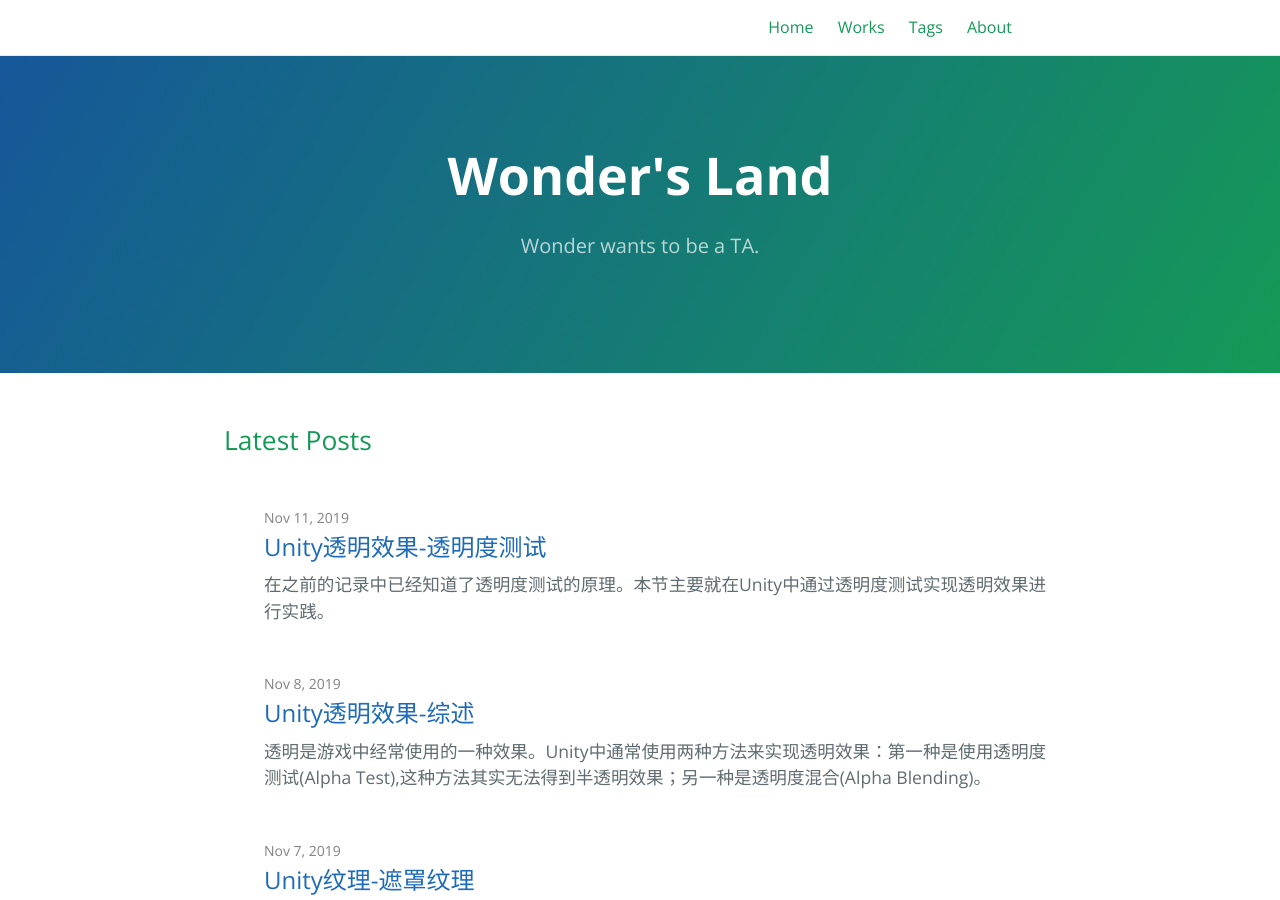
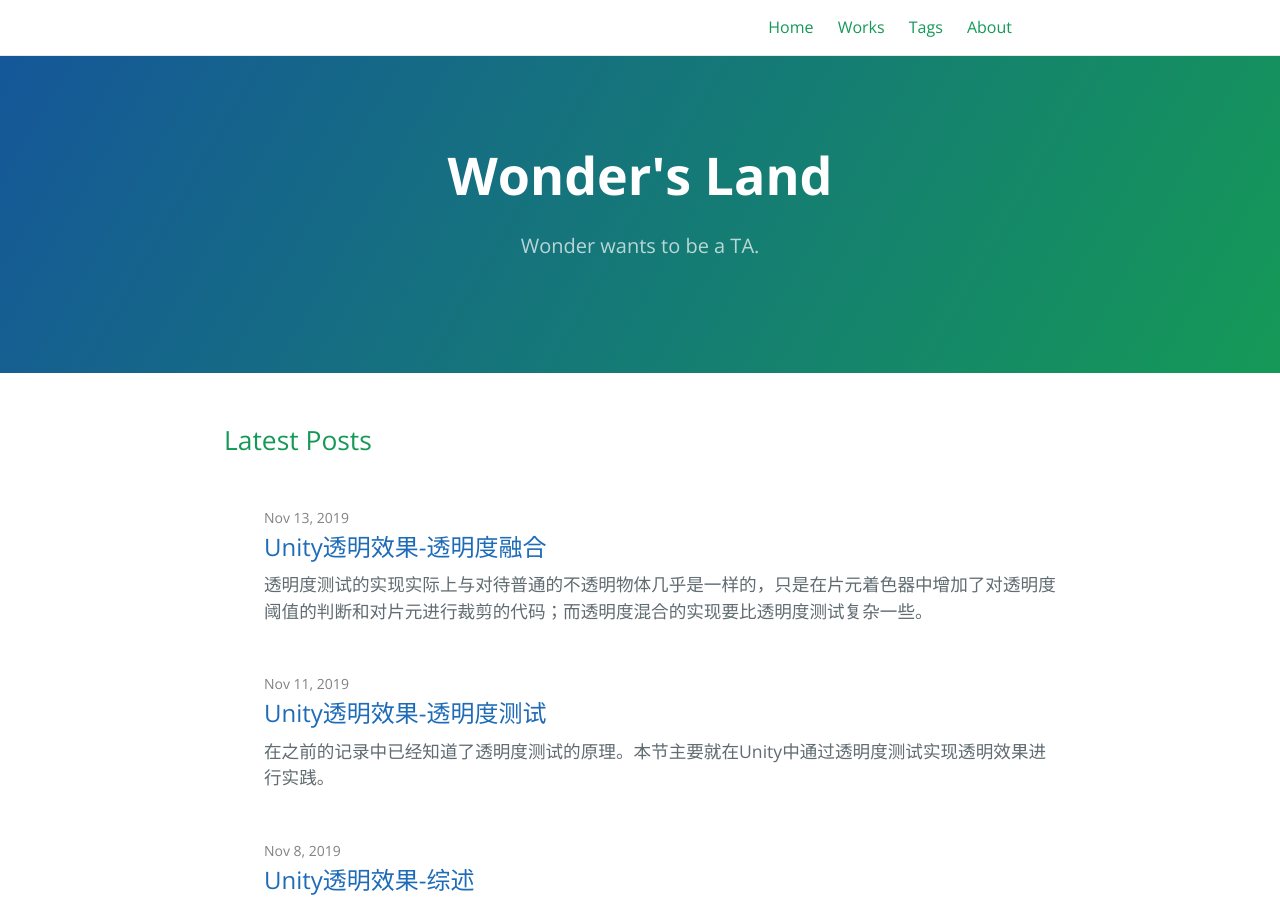
Before and after one commit to wonderly321/wonderly321.github.io, a Jekyll site: the page built from index.md, in a window 1280 px wide and 900 px high. Built offline with Jekyll 4.4.1, drawn with Linux system fonts in a browser that asks for light colours; some of the changed lines change nothing that is shown.

Commit message:
update Alpha III

````diff
--- a/_posts/2019-11-11-Alpha-Effect-II.md
+++ b/_posts/2019-11-11-Alpha-Effect-II.md
@@ -162,7 +162,7 @@ Shader "Custom/AlphaTest" {
 
 那么如何实现呢？
 
-很简单，只需新建一个AlphaTestBothSideMat和对应得AlphatTestBothSide Shader的代码并复制粘贴AlphaTest代码，在pass中添加一行:
+很简单，只需新建一个AlphaTestBothSideMat和对应的AlphatTestBothSide Shader的代码并复制粘贴AlphaTest代码，在pass中添加一行:
 
 ```GLSL
 Pass {
--- /dev/null
+++ b/_posts/2019-11-13-Alpha-Effect-III.md
@@ -0,0 +1,331 @@
+---
+layout: post
+title: "Unity透明效果-透明度融合"
+categories: shader
+author: "Wonder"
+meta: "Unity Shader"
+---
+
+透明度测试的实现实际上与对待普通的不透明物体几乎是一样的，只是在片元着色器中增加了对透明度阈值的判断和对片元进行裁剪的代码；而透明度混合的实现要比透明度测试复杂一些。
+
+
+
+**原理回顾**
+
+透明度混合可以得到真正的半透明效果。它会使用当前片元的透明度作为混合因子，与已经存储在颜色缓冲中的颜色值进行混合，得到新的颜色。它需要关闭深度写入，因而我们需要非常注意渲染的顺序。另外，透明度混合虽然关闭了深度写入，但没有关闭深度测试，只不过此时比较深度值将决定是否进行混合操作。在这种情况下，不透明物体出现在透明物体前的场景中，即使先渲染了不透明物体，也可以正常地遮挡住透明物体的部分。换句话说，对于透明度混合而言，深度是只读的。需要注意的是，要格外小心物体的渲染顺序
+
+
+
+> 通常使用Unity提供的Blend命令进行透明度混合。其命令语义如下表：
+>
+> - Blend Off : 关闭混合
+> - Blend SrcFactor DstFactor : 开启混合，并设置混合因子。颜色缓冲中存入的值是由源颜色（该片元产生的颜色）和SrcFactor的乘积与目标颜色（已经存在于颜色缓冲中的颜色）与DstFactor的乘积相加得到的。
+> - Blend SrcFactor DstFactor, SrcFactorA DstFactorA : 和上面几乎一样只是混合因子不同
+> - BlendOp BlendOperation : 使用BlendOperation而不是简单乘加去做混合
+
+
+
+本节使用第二种语义。
+
+
+
+**实践**
+
+
+
+- 运行平台：
+
+    **Unity 2018.4.2f1 (64-bit)**
+
+- 项目地址：
+
+    [Unity_Shader_GetIn](https://github.com/wonderly321/Unity_Shader_GetIn)
+
+
+
+**准备工作**
+
+
+
+1. 在Unity中新建一个场景，命名为Scene_8_4。默认场景中将包含一个摄像机和一个平行光，并使用内置的天空盒子。为便于查看效果，在`Window->Rendering->Lighting Seting->Skybox`中去掉场景中的天空盒子。
+2. 新建Shader(右键`Create->Shader->任一个Shader`)并命名为AlphaBlend；新建材质(右键`Create->Material`)并命名为AlphaBlendMat，将新建的Shader拖拽赋给新建材质。
+3. 在场景中创建一个立方体，并拖拽到合适位置，将其材质修改为新建材质。
+4. 保存场景。
+
+其他准备：一张透明纹理，其中每个方格的透明度不同（从左到右，从上到下依次是80%，70%，60%，50%）
+
+![]({{site.url}}/assets/image/illustrations/6_2.png)
+
+**Shader实现**:
+
+打开新建的AlphaBlend，删除所有已有代码并把AlphaTest代码粘贴进来，并作修改得到：
+
+```glsl
+Shader "Custom/AlphaBlend"
+{
+    Properties
+    {
+        _Color ("Main Tint", Color) = (1,1,1,1)
+        _MainTex ("Main Tex", 2D) = "white" {}
+        //使用新的属性_AlphaScale来代替原先的_Cutoff属性，用以控制透明纹理的整体透明度
+        _AlphaScale ("Alpha Scale", Range(0, 1)) = 1
+    }
+    SubShader
+    {
+    	//如综述中所示，需要注意，透明度混合用到的渲染队列和类型应该是Transparent
+        Tags { "Queue"="Transparent" "IgnoreProjector"="True" "RenderType"="Transparent"}
+        //在pass中，为透明度混合进行合适的混合状态设置
+        Pass {
+            Tags { "LightMode"="ForwardBase" }
+            ZWrite Off //关闭深度写入
+            Blend SrcAlpha OneMinusSrcAlpha //开启Blend混合，设置源颜色和目标颜色混合因子
+
+            CGPROGRAM
+            #pragma vertex vert
+            #pragma fragment frag
+            #include "Lighting.cginc"
+
+            fixed4 _Color;
+            sampler2D _MainTex;
+            float4 _MainTex_ST;
+            fixed _AlphaScale;
+
+            struct a2v{
+                float4 vertex : POSITION;
+                float3 normal : NORMAL;
+                float4 texcoord : TEXCOORD0;
+            };
+
+            struct v2f{
+                float4 pos : SV_POSITION;
+                float3 worldNormal : TEXCOORD0;
+                float3 worldPos : TEXCOORD1;
+                float2 uv : TEXCOORD2;
+            };
+            v2f vert(a2v v){
+                v2f o;
+                o.pos = UnityObjectToClipPos(v.vertex);
+                o.worldNormal = UnityObjectToWorldNormal(v.normal);
+                o.worldPos = mul(unity_ObjectToWorld, v.vertex).xyz;
+                o.uv = TRANSFORM_TEX(v.texcoord, _MainTex);
+
+                return o;
+            }
+            //移除透明度测试的代码，并设置该片元着色器返回值中的透明通道值为纹理像素透明通道的值玉与材质参数_AlphaScale的乘积
+            fixed4 frag(v2f i) : SV_Target {
+                fixed3 worldNormal = normalize(i.worldNormal);
+                fixed3 worldLightDir = normalize(UnityWorldSpaceLightDir(i.worldPos));
+
+                fixed4 texColor = tex2D(_MainTex, i.uv);
+
+                //使用纹理去采样漫反射颜色
+                fixed3 albedo = texColor.rgb * _Color.rgb;
+                // 环境光
+                fixed3 ambient = UNITY_LIGHTMODEL_AMBIENT.xyz * albedo;
+                //漫反射
+                fixed3 diffuse = _LightColor0.rgb * albedo * max(0, dot(worldNormal, worldLightDir)) ; // 颜色融合用乘法
+
+                // 最终颜色 = 漫反射 + 环境光 + 高光反射
+                return fixed4(diffuse + ambient, texColor.a * _AlphaScale);
+            }
+            ENDCG
+        }
+    }
+    FallBack "Transparent/VertexLit"
+}
+
+```
+
+
+
+保存返回后，使用之前准备的透明纹理，并调节Alpha Scale参数可以得到如下效果：
+
+| ![]({{site.url}}/assets/image/illustrations/7_1_1.png) | ![]({{site.url}}/assets/image/illustrations/7_1_2.png) | ![]({{site.url}}/assets/image/illustrations/7_1_3.png) |
+| :----------------------------------------------------: | :----------------------------------------------------: | :----------------------------------------------------: |
+|                      Alpha = 0.55                      |                      Alpha = 0.65                      |                      Alpha = 0.75                      |
+
+
+
+从图中可以看出，透明度融合得到的效果要更真实一些~
+
+但是！由于关闭深度写入，若模型本身具有复杂的结构遮挡，即模型网格之间有相互交叉的结构时，就会产生因排序错误而导致的错误透明效果。比如下图：
+
+![]({{site.url}}/assets/image/illustrations/7_2.png)
+
+
+
+**双面渲染**
+
+上一小节中已经实践了透明度测试的双面渲染效果，但实现透明度混合的双面效果就比较麻烦了。这是因为直接关闭剔除功能无法保证同一个物体正面和背面图元的渲染顺序。因此实现透明度融合的双面渲染需要两个Pass，其中第一个Pass只渲染背面，第二个Pass只渲染正面，由于Unity会顺序执行SubShader中的各个Pass,因此可以保证背面总是在正面之前被渲染，从而可以得到正确的深度渲染关系。
+
+**实践**
+
+**准备工作**
+
+
+
+1. 在Unity中新建一个场景，命名为Scene_8_7_2。默认场景中将包含一个摄像机和一个平行光，并使用内置的天空盒子。为便于查看效果，在`Window->Rendering->Lighting Seting->Skybox`中去掉场景中的天空盒子。
+2. 新建Shader(右键`Create->Shader->任一个Shader`)并命名为AlphaBlendBothSide；新建材质(右键`Create->Material`)并命名为AlphaBlendBothSideMat，将新建的Shader拖拽赋给新建材质。
+3. 在场景中创建一个立方体，并拖拽到合适位置，将其材质修改为新建材质。
+4. 保存场景。
+
+其他准备：一张透明纹理，其中每个方格的透明度不同（从左到右，从上到下依次是80%，70%，60%，50%）
+
+![]({{site.url}}/assets/image/illustrations/6_2.png)
+
+**Shader实现**:
+
+打开新建的AlphaBlendBothSide，删除所有已有代码并把AlphaBlend代码粘贴进来，并作修改得到：
+
+```glsl
+Shader "Custom/AlphaBlendBothSided"
+{
+    Properties
+    {
+        _Color ("Main Tint", Color) = (1,1,1,1)
+        _MainTex ("Main Tex", 2D) = "white" {}
+        _AlphaScale ("Alpha Scale", Range(0, 1)) = 1
+    }
+    SubShader
+    {
+        Tags { "Queue"="Transparent" "IgnoreProjector"="True" "RenderType"="Transparent"}
+        Pass {
+            Tags { "LightMode"="ForwardBase" }
+            //剔除操作
+            Cull Front
+            ZWrite Off
+            Blend SrcAlpha OneMinusSrcAlpha
+
+            CGPROGRAM
+            #pragma vertex vert
+            #pragma fragment frag
+            #include "Lighting.cginc"
+
+            fixed4 _Color;
+            sampler2D _MainTex;
+            float4 _MainTex_ST;
+            fixed _AlphaScale;
+
+            struct a2v{
+                float4 vertex : POSITION;
+                float3 normal : NORMAL;
+                float4 texcoord : TEXCOORD0;
+            };
+
+            struct v2f{
+                float4 pos : SV_POSITION;
+                float3 worldNormal : TEXCOORD0;
+                float3 worldPos : TEXCOORD1;
+                float2 uv : TEXCOORD2;
+            };
+            v2f vert(a2v v){
+                v2f o;
+                o.pos = UnityObjectToClipPos(v.vertex);
+                o.worldNormal = UnityObjectToWorldNormal(v.normal);
+                o.worldPos = mul(unity_ObjectToWorld, v.vertex).xyz;
+                o.uv = TRANSFORM_TEX(v.texcoord, _MainTex);
+
+                return o;
+            }
+            fixed4 frag(v2f i) : SV_Target {
+                fixed3 worldNormal = normalize(i.worldNormal);
+                fixed3 worldLightDir = normalize(UnityWorldSpaceLightDir(i.worldPos));
+
+                fixed4 texColor = tex2D(_MainTex, i.uv);
+
+                //使用纹理去采样漫反射颜色
+                fixed3 albedo = texColor.rgb * _Color.rgb;
+                // 环境光
+                fixed3 ambient = UNITY_LIGHTMODEL_AMBIENT.xyz * albedo;
+                //漫反射
+                fixed3 diffuse = _LightColor0.rgb * albedo * max(0, dot(worldNormal, worldLightDir)) ;
+
+                // 最终颜色 = 漫反射 + 环境光 + 高光反射
+                return fixed4(diffuse + ambient, texColor.a * _AlphaScale);
+            }
+            ENDCG
+        }
+        Pass {
+            Tags { "LightMode"="ForwardBase" }
+            //剔除操作
+            Cull Back
+            ZWrite Off
+            Blend SrcAlpha OneMinusSrcAlpha
+
+            CGPROGRAM
+            #pragma vertex vert
+            #pragma fragment frag
+            #include "Lighting.cginc"
+
+            fixed4 _Color;
+            sampler2D _MainTex;
+            float4 _MainTex_ST;
+            fixed _AlphaScale;
+
+            struct a2v{
+                float4 vertex : POSITION;
+                float3 normal : NORMAL;
+                float4 texcoord : TEXCOORD0;
+            };
+
+            struct v2f{
+                float4 pos : SV_POSITION;
+                float3 worldNormal : TEXCOORD0;
+                float3 worldPos : TEXCOORD1;
+                float2 uv : TEXCOORD2;
+            };
+            v2f vert(a2v v){
+                v2f o;
+                o.pos = UnityObjectToClipPos(v.vertex);
+                o.worldNormal = UnityObjectToWorldNormal(v.normal);
+                o.worldPos = mul(unity_ObjectToWorld, v.vertex).xyz;
+                o.uv = TRANSFORM_TEX(v.texcoord, _MainTex);
+
+                return o;
+            }
+            // 计算每个像素点的颜色值
+            fixed4 frag(v2f i) : SV_Target {
+                fixed3 worldNormal = normalize(i.worldNormal);
+                fixed3 worldLightDir = normalize(UnityWorldSpaceLightDir(i.worldPos));
+
+                fixed4 texColor = tex2D(_MainTex, i.uv);
+
+                //使用纹理去采样漫反射颜色
+                fixed3 albedo = texColor.rgb * _Color.rgb;
+                // 环境光
+                fixed3 ambient = UNITY_LIGHTMODEL_AMBIENT.xyz * albedo;
+                //漫反射
+                fixed3 diffuse = _LightColor0.rgb * albedo * max(0, dot(worldNormal, worldLightDir)) ;
+
+                // 最终颜色 = 漫反射 + 环境光 + 高光反射
+                return fixed4(diffuse + ambient, texColor.a * _AlphaScale);
+            }
+            ENDCG
+        }
+    }
+    FallBack "Transparent/VertexLit"
+}
+
+```
+
+
+
+很简单，只需新建一个AlphaTestBothSideMat和对应得AlphatTestBothSide Shader的代码并复制粘贴AlphaTest代码，在pass中添加一行:
+
+此时我们可以透过镂空区域看到立方体内部的结构，效果如下：
+
+| ![]({{site.url}}/assets/image/illustrations/7_1_4.png) | ![]({{site.url}}/assets/image/illustrations/7_1_5.png) | ![]({{site.url}}/assets/image/illustrations/7_1_6.png) |
+| :----------------------------------------------------: | :----------------------------------------------------: | :----------------------------------------------------: |
+|                      Alpha = 0.55                      |                      Alpha = 0.65                      |                      Alpha = 0.75                      |
+
+
+
+
+
+### 参考
+
+[Unity_Shaders_Book : https://github.com/candycat1992/Unity_Shaders_Book](https://github.com/candycat1992/Unity_Shaders_Book)
+
+[Unity Scripting Reference : https://docs.unity3d.com/ScriptReference/index.html](https://docs.unity3d.com/ScriptReference/index.html)
+
+[Unity Manual: https://docs.unity3d.com/Manual/TextureTypes.html](https://docs.unity3d.com/Manual/TextureTypes.html)
````
Also changed, not shown: assets/image/illustrations/7_1_1.png (added), assets/image/illustrations/7_1_2.png (added), assets/image/illustrations/7_1_3.png (added), assets/image/illustrations/7_1_4.png (added), assets/image/illustrations/7_1_5.png (added), assets/image/illustrations/7_1_6.png (added), assets/image/illustrations/7_2.png (added).
